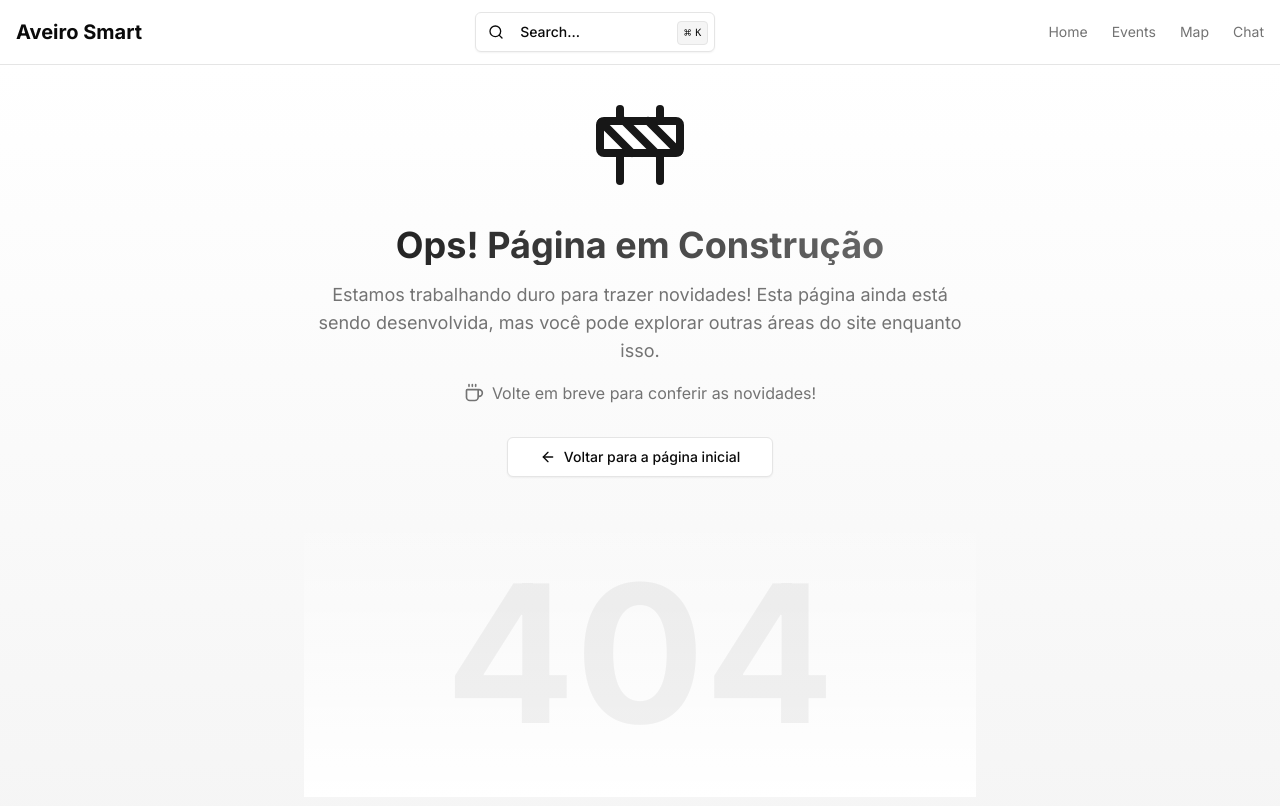
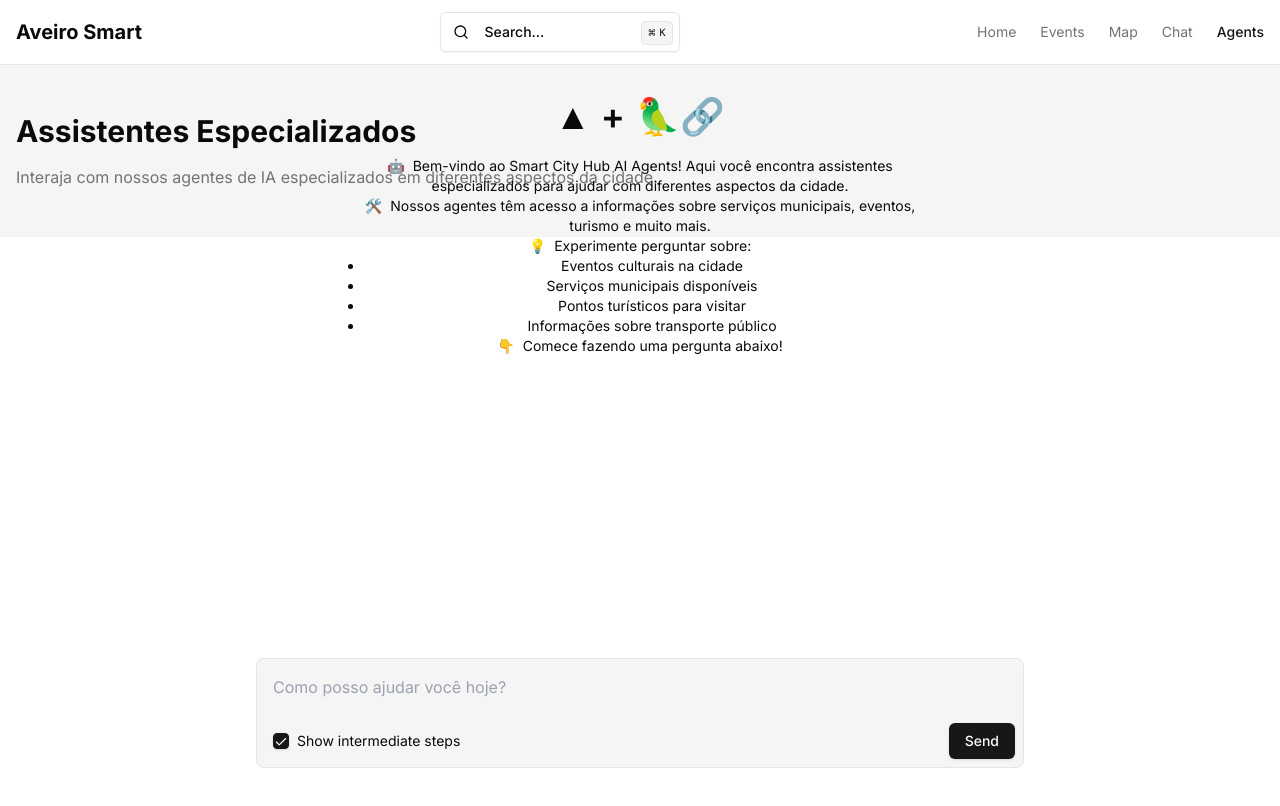
Before and after one commit to von-development/SmartCityHub, a Next.js app: page /agents in a window 1280 px wide. Before the commit this address had no page. Shown: the top 806 px of the page. Built offline with nearby package versions, Linux system fonts and the light colour scheme.

Commit message:
Agents page and Chat page

```diff
--- /dev/null
+++ b/app/(main)/agents/layout.tsx
@@ -0,0 +1,11 @@
+export default function AgentsLayout({
+  children,
+}: {
+  children: React.ReactNode
+}) {
+  return (
+    <div className="flex flex-col min-h-[calc(100vh-4rem)]">
+      {children}
+    </div>
+  );
+}
--- /dev/null
+++ b/app/(main)/agents/page.tsx
@@ -0,0 +1,67 @@
+"use client";
+
+import { ChatWindow } from "@/components/ChatWindow";
+import { GuideInfoBox } from "@/components/guide/GuideInfoBox";
+
+export default function AgentsPage() {
+  const InfoCard = (
+    <GuideInfoBox>
+      <ul>
+        <li className="text-l">
+          🤖
+          <span className="ml-2">
+            Bem-vindo ao Smart City Hub AI Agents! Aqui você encontra assistentes
+            especializados para ajudar com diferentes aspectos da cidade.
+          </span>
+        </li>
+        <li>
+          🛠️
+          <span className="ml-2">
+            Nossos agentes têm acesso a informações sobre serviços municipais, eventos,
+            turismo e muito mais.
+          </span>
+        </li>
+        <li className="text-l">
+          💡
+          <span className="ml-2">
+            Experimente perguntar sobre:
+          </span>
+          <ul className="ml-6 list-disc">
+            <li>Eventos culturais na cidade</li>
+            <li>Serviços municipais disponíveis</li>
+            <li>Pontos turísticos para visitar</li>
+            <li>Informações sobre transporte público</li>
+          </ul>
+        </li>
+        <li className="text-l">
+          👇
+          <span className="ml-2">
+            Comece fazendo uma pergunta abaixo!
+          </span>
+        </li>
+      </ul>
+    </GuideInfoBox>
+  );
+
+  return (
+    <>
+      <div className="bg-muted py-12">
+        <div className="container px-4">
+          <h1 className="text-3xl font-bold mb-4">Assistentes Especializados</h1>
+          <p className="text-muted-foreground">
+            Interaja com nossos agentes de IA especializados em diferentes aspectos da cidade.
+          </p>
+        </div>
+      </div>
+      <div className="flex-1">
+        <ChatWindow
+          endpoint="api/chat/agents"
+          emptyStateComponent={InfoCard}
+          placeholder="Como posso ajudar você hoje?"
+          emoji="🤖"
+          showIntermediateStepsToggle={true}
+        />
+      </div>
+    </>
+  );
+}
--- /dev/null
+++ b/app/(main)/chat/layout.tsx
@@ -0,0 +1,11 @@
+export default function ChatLayout({
+  children,
+}: {
+  children: React.ReactNode
+}) {
+  return (
+    <div className="flex flex-col min-h-[calc(100vh-4rem)]">
+      {children}
+    </div>
+  );
+}
--- /dev/null
+++ b/app/(main)/chat/page.tsx
@@ -0,0 +1,67 @@
+"use client";
+
+import { ChatWindow } from "@/components/ChatWindow";
+import { GuideInfoBox } from "@/components/guide/GuideInfoBox";
+
+export default function ChatPage() {
+  const InfoCard = (
+    <GuideInfoBox>
+      <ul>
+        <li className="text-l">
+          👋
+          <span className="ml-2">
+            Bem-vindo ao Chat do Smart City Hub! Aqui você pode conversar e tirar
+            dúvidas sobre a cidade.
+          </span>
+        </li>
+        <li>
+          🎯
+          <span className="ml-2">
+            Este chat utiliza IA para fornecer informações precisas e atualizadas
+            sobre Aveiro.
+          </span>
+        </li>
+        <li className="text-l">
+          💬
+          <span className="ml-2">
+            Você pode perguntar sobre:
+          </span>
+          <ul className="ml-6 list-disc">
+            <li>Informações gerais sobre a cidade</li>
+            <li>Dicas de lugares para visitar</li>
+            <li>Horários de funcionamento</li>
+            <li>Documentos necessários para serviços</li>
+          </ul>
+        </li>
+        <li className="text-l">
+          👇
+          <span className="ml-2">
+            Digite sua mensagem abaixo para começar!
+          </span>
+        </li>
+      </ul>
+    </GuideInfoBox>
+  );
+
+  return (
+    <>
+      <div className="bg-muted py-12">
+        <div className="container px-4">
+          <h1 className="text-3xl font-bold mb-4">Chat com IA</h1>
+          <p className="text-muted-foreground">
+            Converse com nossa IA e tire suas dúvidas sobre Aveiro.
+          </p>
+        </div>
+      </div>
+      <div className="flex-1">
+        <ChatWindow
+          endpoint="api/chat"
+          emptyStateComponent={InfoCard}
+          placeholder="Como posso ajudar você hoje?"
+          emoji="💬"
+          showIntermediateStepsToggle={false}
+        />
+      </div>
+    </>
+  );
+}
--- a/components/layout/navbar.tsx
+++ b/components/layout/navbar.tsx
@@ -13,6 +13,7 @@ const navigation = [
   { name: "Events", href: "/events" },
   { name: "Map", href: "/map" },
   { name: "Chat", href: "/chat" },
+  { name: "Agents", href: "/agents" },
 ];
 
 export function Navbar() {
```
Also changed, not shown: package.json (+14 -3 lines), 2 other files (tests, documents, lock files or other folders).
